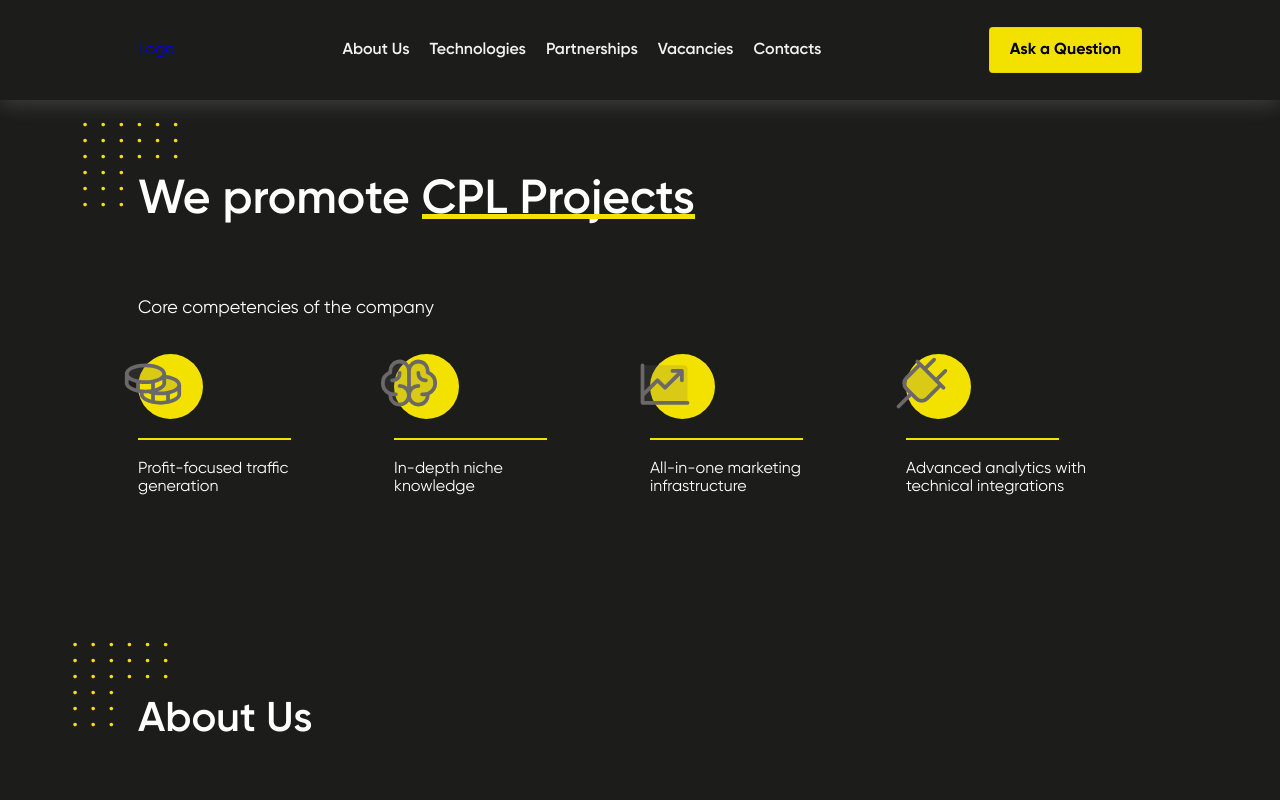
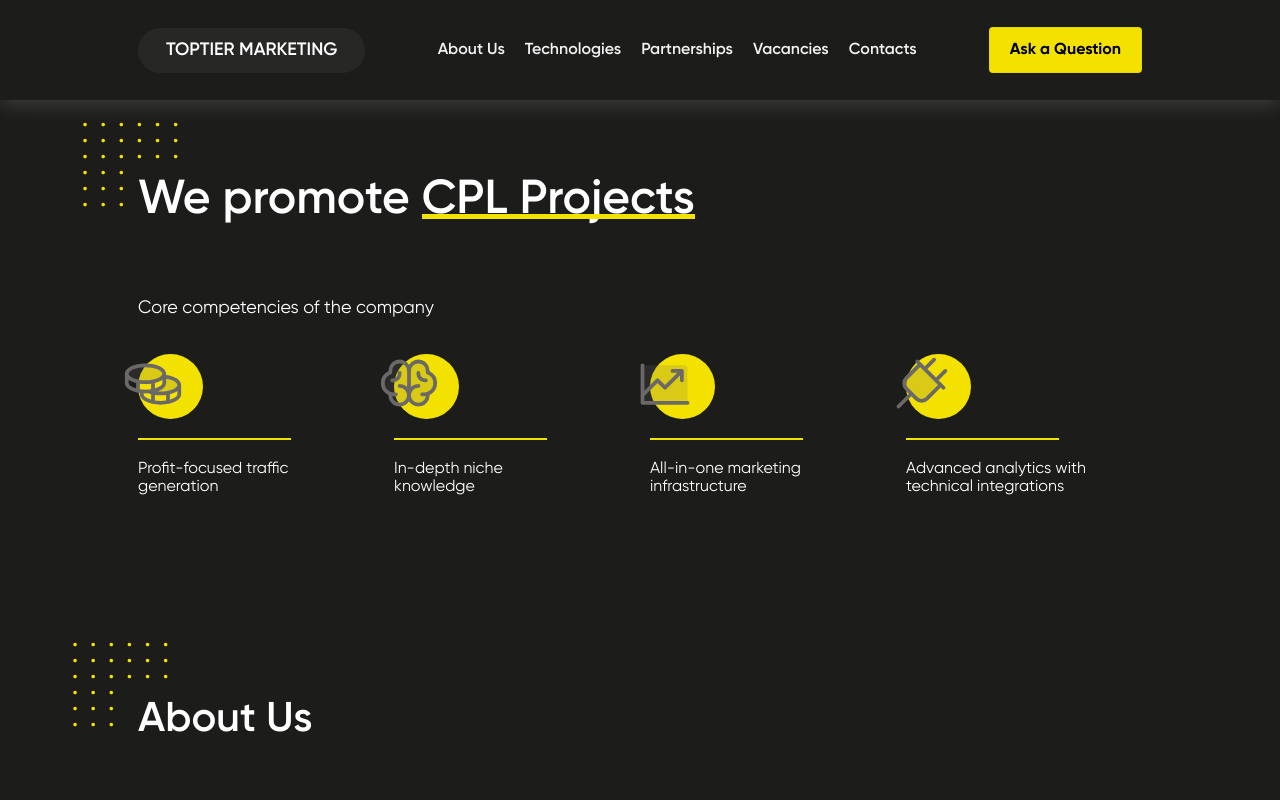
Before and after one commit to Ynln69/toptier-marketing, a React (Create React App) app: page / in a window 1280 px wide. Shown: the top 800 px of the page. Built offline with nearby package versions, Linux system fonts and the light colour scheme.

Commit message:
Updated Logotype

```diff
--- a/src/components/Header/Header.jsx
+++ b/src/components/Header/Header.jsx
@@ -7,7 +7,9 @@ const Header = ({ onOpenForm }) => {
   return (
     <header className={styles.header}>
       <div className={classNames(styles['header-wrapper'], 'container')}>
-        <a href="./"> Logo </a>
+        <a className={styles.logo} href="./">
+          Toptier Marketing
+        </a>
         <nav>
           <ul className={styles.header_nav}>
             <li>
--- a/src/components/Header/Header.module.css
+++ b/src/components/Header/Header.module.css
@@ -15,6 +15,27 @@
   justify-content: space-between;
   align-items: center;
 }
+
+.logo {
+  display: flex;
+  justify-content: center;
+  align-items: center;
+  color: #fff;
+  font-size: 18px;
+  background-color: #272726;
+  border-radius: 30px;
+  padding: 12px 28px;
+  transition: color 300ms linear, box-shadow 300ms linear;
+  text-transform: uppercase;
+  font-weight: 600;
+}
+
+.logo:hover,
+.logo:focus {
+  color: #f3e200;
+  box-shadow: 0px 0px 20px 0px rgba(243, 226, 0, 0.8);
+}
+
 .header_nav {
   display: none;
   @media (min-width: 834px) {
```
